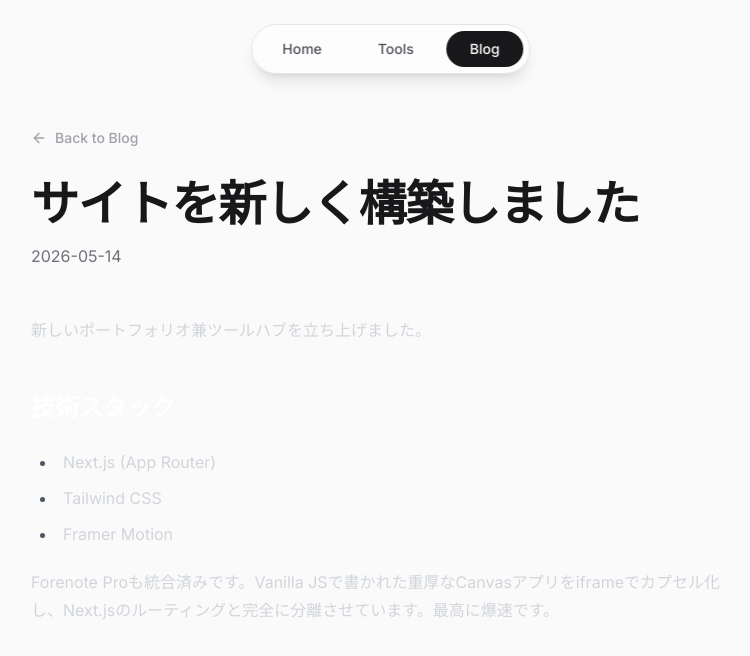
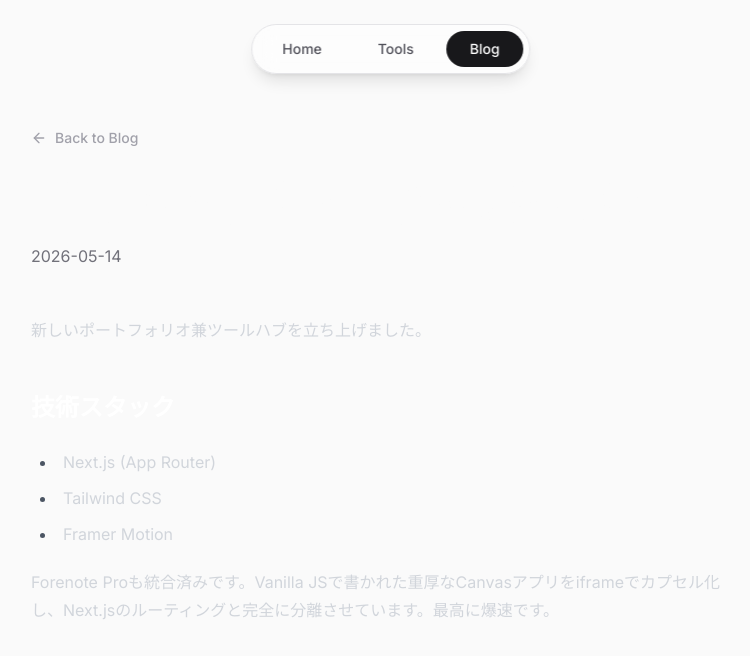
Before and after one commit to kaisei-2026/kaisei-12.-fromgoogle, a Next.js app: page /kaisei-12.-fromgoogle/blog/hello-world in a window 1280 px wide. Shown: the top 656 px of the page, without its empty margins (249-999 px from the left). Built offline with nearby package versions, Linux system fonts and the light colour scheme.

Commit message:
Update page.tsx

```diff
--- a/app/blog/[slug]/page.tsx
+++ b/app/blog/[slug]/page.tsx
@@ -1,13 +1,23 @@
-import { getPostData } from "@/lib/blog";
+import { getPostData, getSortedPostsData } from "@/lib/blog";
 import Link from "next/link";
 import { ArrowLeft } from "lucide-react";
 import ReactMarkdown from "react-markdown";
 
+// 🌟 この関数を追加することで、ビルド時のエラーを解決します！
+export async function generateStaticParams() {
+  const posts = getSortedPostsData();
+  return posts.map((post) => ({
+    slug: post.slug,
+  }));
+}
+
 export default async function PostPage({ params }: { params: { slug: string } }) {
-  const postData = getPostData(params.slug);
+  // params を await して取得します（Next.jsの仕様変更対応）
+  const { slug } = await (params as any);
+  const postData = getPostData(slug);
 
   return (
-    <div className="min-h-screen pt-32 pb-24 px-6 max-w-3xl mx-auto">
+    <div className="min-h-screen pt-32 pb-24 px-6 max-w-3xl mx-auto text-zinc-50">
       <Link href="/blog" className="inline-flex items-center text-sm font-medium text-zinc-400 hover:text-white mb-8 transition-colors">
         <ArrowLeft size={16} className="mr-2" /> Back to Blog
       </Link>
```
